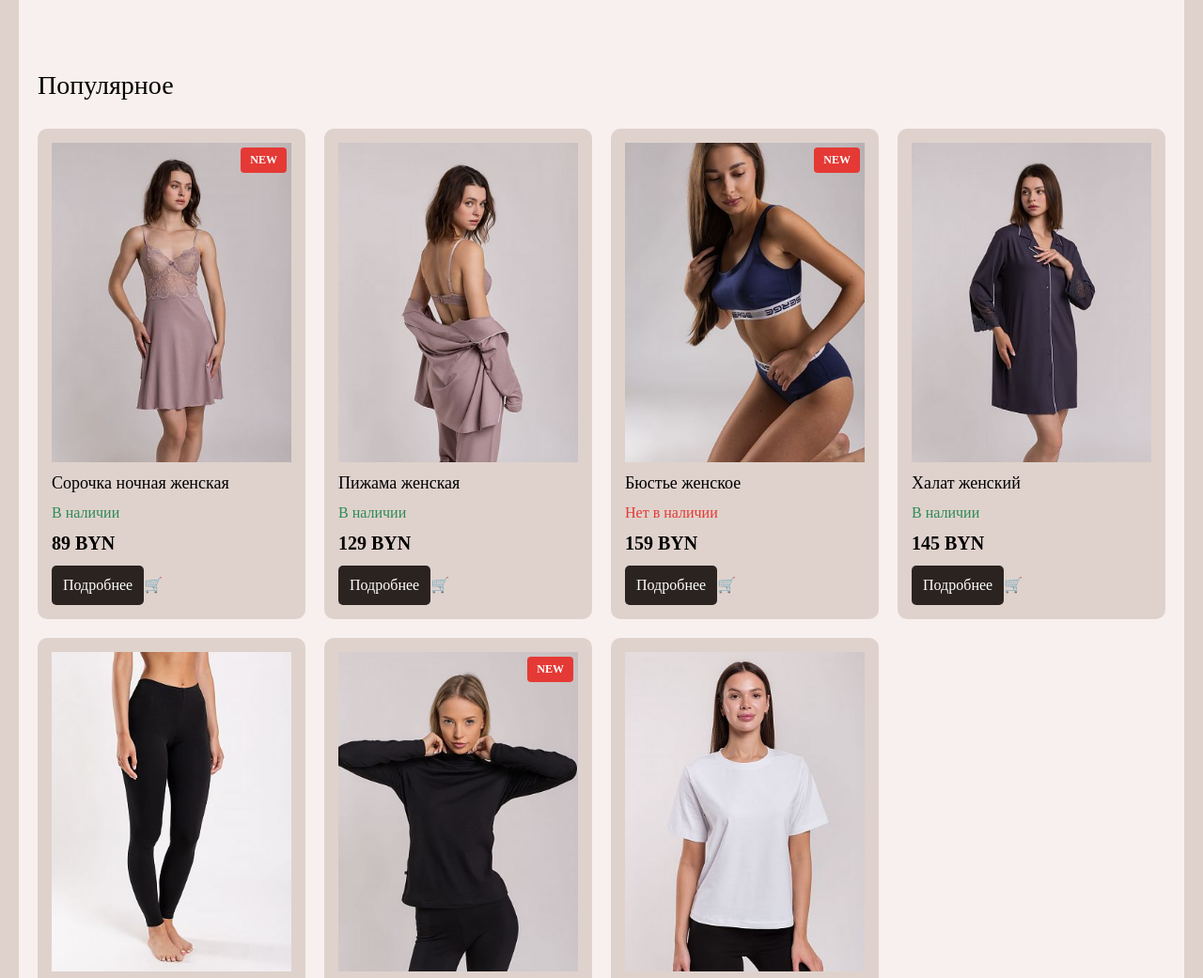
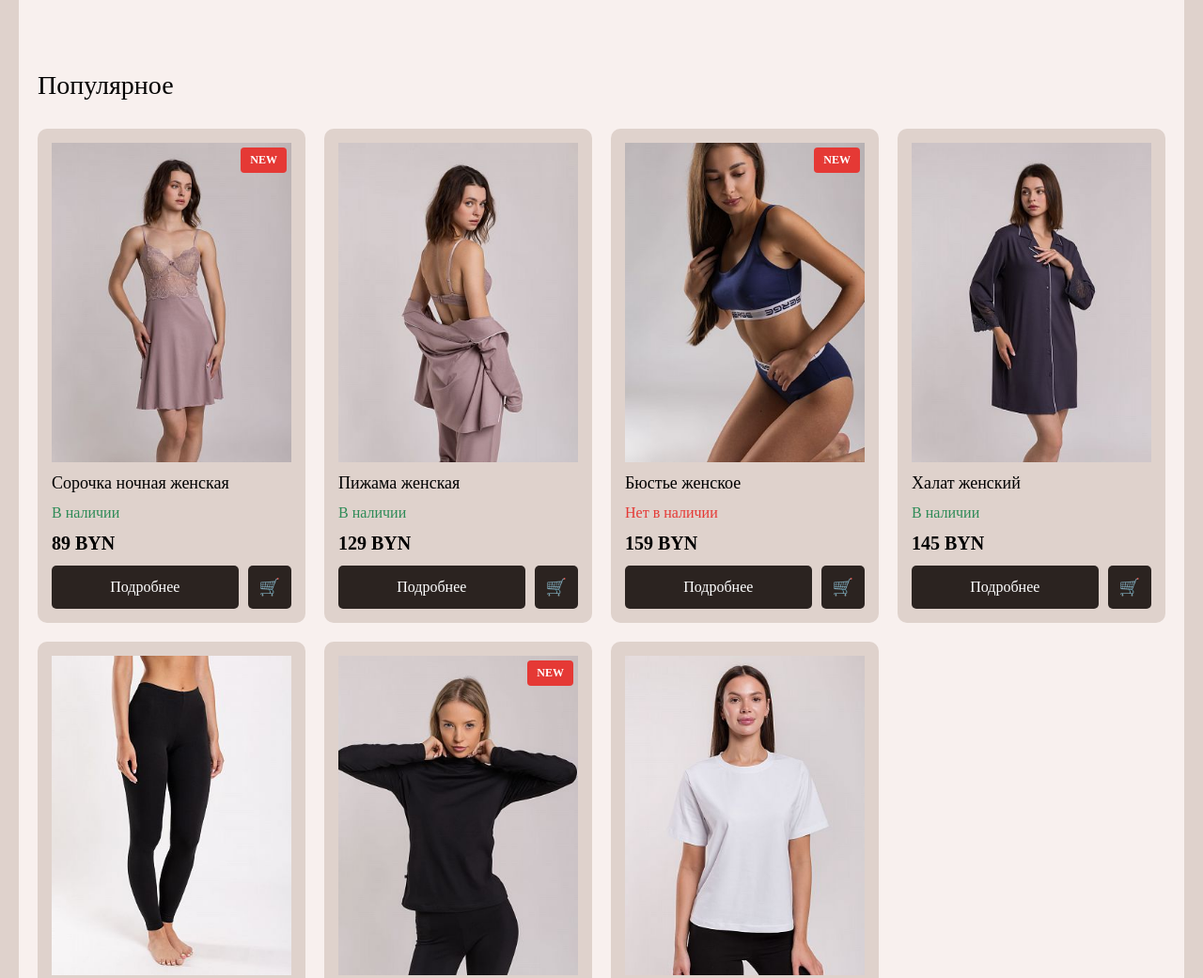
Before and after one commit to Bobbbba/team-store, a website built with Vite: page index.html in a window 1280 px wide. Shown: the part 740-1781 px from the top of the page at 94% size. Built offline with nearby package versions, Linux system fonts and the light colour scheme.

Commit message:
style: change style card

```diff
--- a/src/components/product-card/product-card.css
+++ b/src/components/product-card/product-card.css
@@ -4,6 +4,7 @@
     flex: 0 0 calc(25% - 15px);
     flex-direction: column;
     gap: 12px;
+    min-width: 0;
     padding: 15px;
     background-color: var(--bg-page);
     border-radius: 10px;
@@ -35,25 +36,41 @@
     font-weight: 700;
 }
 
-.product-card__link {
+.product-card__buttons {
+    display: flex;
+    gap: 10px;
     margin-top: auto;
+}
+
+.product-card__link,
+.product-card__cart {
     padding: 12px;
     background-color: var(--bg-footer);
     color: var(--font-wite);
+    border: none;
+    border-radius: 5px;
+    cursor: pointer;
     text-align: center;
-    text-decoration: none;
-    border-radius: 5px;
     transition:
         background-color 0.25s ease,
         transform 0.25s ease;
 }
 
-.product-card__link:hover {
-    background-color: var(--badge-new);
-    transform: scale(1.03);
+.product-card__link {
+    flex: 1;
 }
 
-.product-card:hover .product-card__link {
+.product-card__cart {
+    flex: 0 0 45px;
+    font-size: 18px;
+}
+
+.product-card__link:hover,
+.product-card__cart:hover {
+    background-color: var(--badge-new);
+}
+
+.product-card:hover .product-card__cart {
     animation: button-shake 0.5s ease-in-out infinite alternate;
 }
 
```
